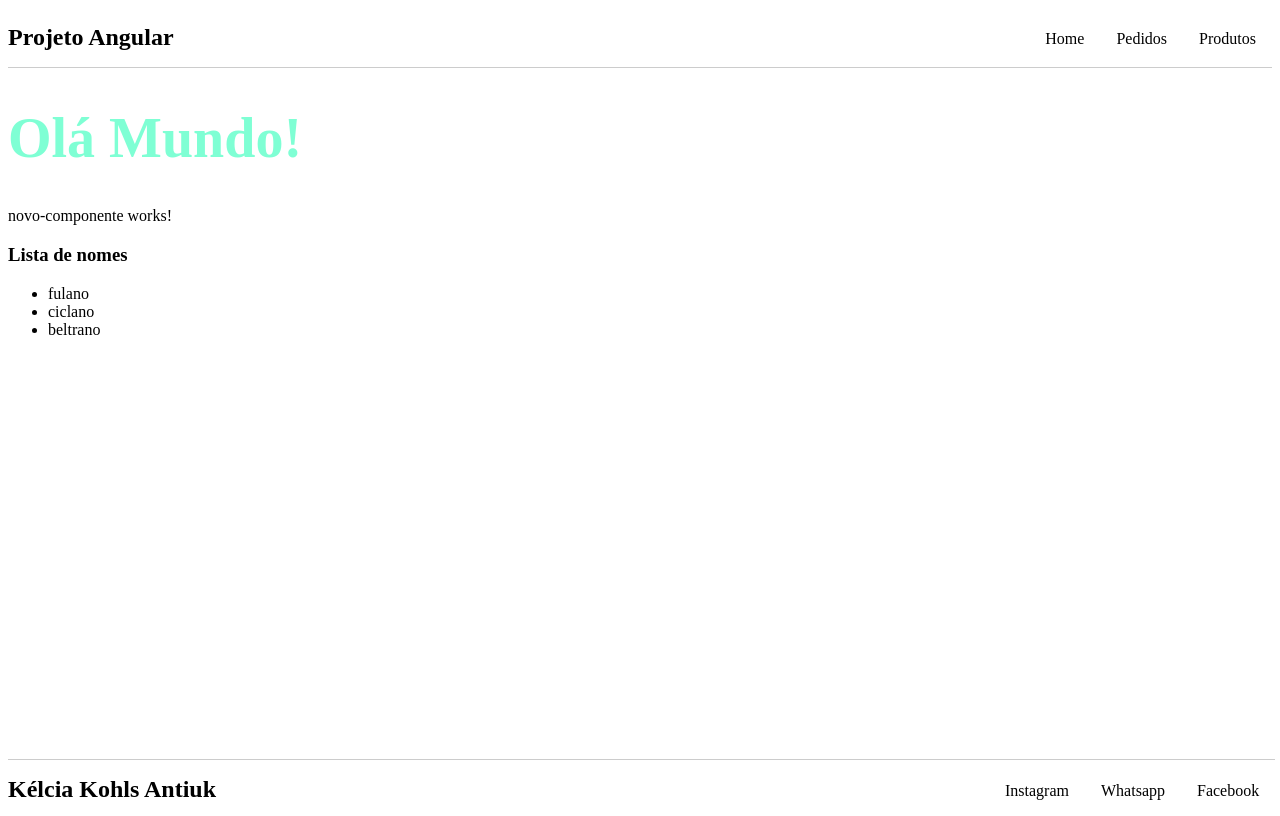
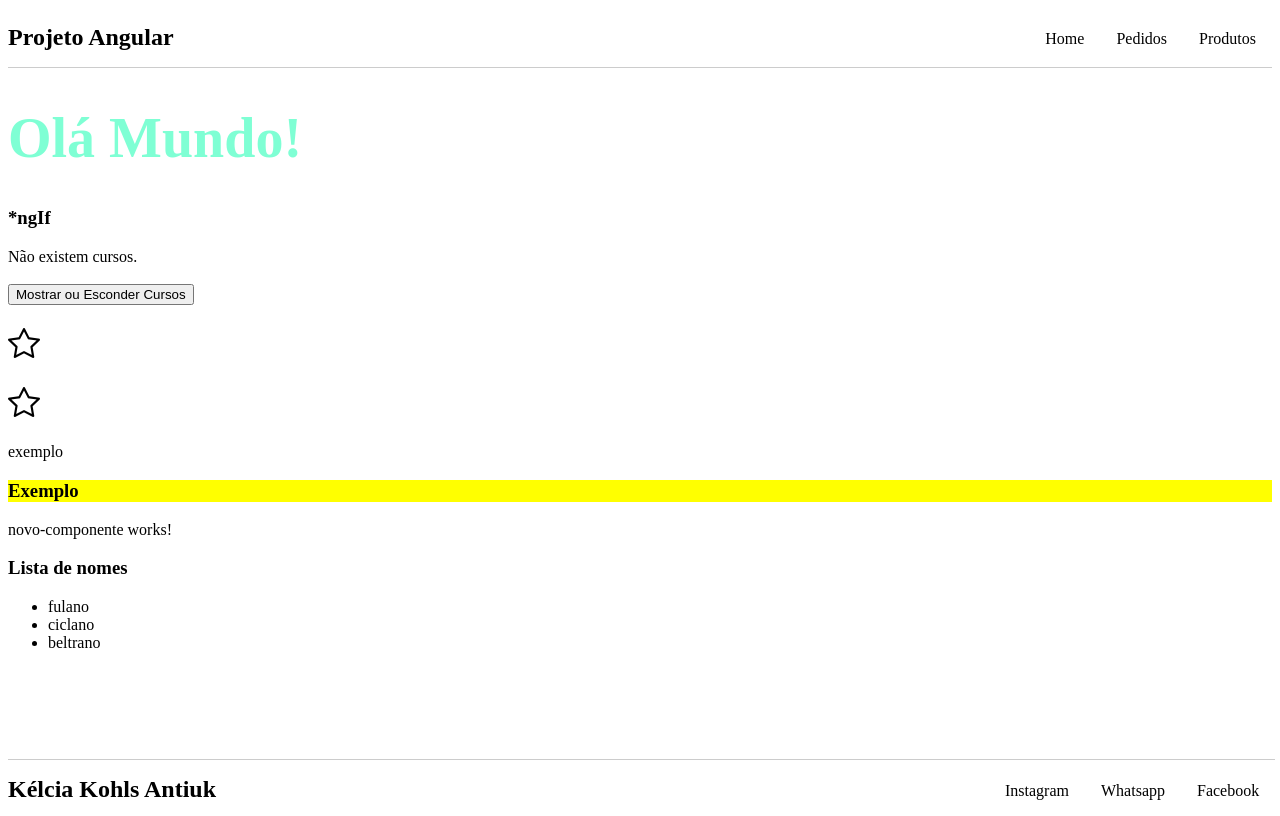
Before and after one commit to kelcia253/projeto2, an Angular app: page / in a window 1280 px wide. Built offline with nearby package versions, Linux system fonts and the light colour scheme.

Commit message:
elementos

```diff
--- a/src/app/app.component.html
+++ b/src/app/app.component.html
@@ -3,6 +3,8 @@
 
 <h1>Olá Mundo!</h1>
 
+
+<app-diretivas></app-diretivas>
 <app-novo-componente></app-novo-componente>
 <app-footer></app-footer>
 <h3>Lista de nomes</h3>
--- a/src/app/app.module.ts
+++ b/src/app/app.module.ts
@@ -6,11 +6,13 @@ import { BrowserModule } from '@angular/platform-browser';
 
 import { AppComponent } from './app.component';
 import { NovoComponenteComponent } from './paginas/novo-componente/novo-componente.component';
+import { DiretivasComponent } from './diretivas/diretivas.component';
 
 @NgModule({
   declarations: [
     AppComponent,
-    NovoComponenteComponent
+    NovoComponenteComponent,
+    DiretivasComponent
   ],
   imports: [
     BrowserModule,
--- /dev/null
+++ b/src/app/diretivas/diretivas.component.html
@@ -0,0 +1,34 @@
+<h3>*ngIf</h3>
+<div *ngIf="mostrarCursos">
+Lista de cursos
+<ul>
+  <li *ngFor="let curso of cursos, let i = index">
+  {{i}} - {{curso}}
+  </li>
+  </ul>
+
+</div>
+<div *ngIf="!mostrarCursos">
+Não existem cursos.
+</div>
+<br>
+<button (click)="onMostrarCursos()">Mostrar ou Esconder Cursos</button>
+
+<h1>
+  <i class="bi"
+  [class.bi-star]="!meuFavorito"
+  [class.bi-star-fill]="meuFavorito"
+  (click)="onClick()"></i>
+  </h1>
+  <h1>
+  <i class="bi"
+  [ngClass]="{ 'bi-star': !meuFavorito,'bi-star-fill': meuFavorito }"
+  (click)="onClick()"> </i>
+  </h1>
+  <p
+  [style.background]="meuFavorito?'red':'white'">exemplo</p>
+
+  <h3
+  [ngStyle]="{'background':'yellow',
+  'font-size':70
+}">Exemplo</h3>
--- /dev/null
+++ b/src/app/diretivas/diretivas.component.ts
@@ -0,0 +1,26 @@
+import { Component, OnInit } from '@angular/core';
+
+@Component({
+  selector: 'app-diretivas',
+  templateUrl: './diretivas.component.html',
+  styleUrls: ['./diretivas.component.css']
+})
+export class DiretivasComponent implements OnInit{
+  cursos: string[] = ["Angular","React","Vue"];
+
+  mostrarCursos : boolean = false
+  meuFavorito: boolean = false;
+constructor() { }
+ngOnInit(): void {
+
+}
+onMostrarCursos() {
+  this.mostrarCursos = !this.mostrarCursos;
+  }
+
+  onClick() {
+    this.meuFavorito = ! this.meuFavorito;
+  }
+
+
+}
--- a/src/index.html
+++ b/src/index.html
@@ -1,13 +1,16 @@
 <!doctype html>
 <html lang="en">
 <head>
-  <meta charset="utf-8">
-  <title>Projeto2</title>
-  <base href="/">
-  <meta name="viewport" content="width=device-width, initial-scale=1">
-  <link rel="icon" type="image/x-icon" href="favicon.ico">
+<meta charset="utf-8">
+<title>Angular Projeto 1</title>
+<base href="/">
+<meta name="viewport" content="width=device-width, initial-scale=1">
+<!-- Option 1: Include in HTML -->
+<!-- Option 1: Include in HTML -->
+<link rel="stylesheet" href="https://cdn.jsdelivr.net/npm/bootstrap-icons@1.3.0/font/bootstrap-icons.css">
+<link rel="icon" type="image/x-icon" href="favicon.ico">
 </head>
 <body>
-  <app-root></app-root>
+<app-root></app-root>
 </body>
 </html>
```
Also changed, not shown: src/app/diretivas/diretivas.component.css (added), 1 other file (tests, documents, lock files or other folders).
